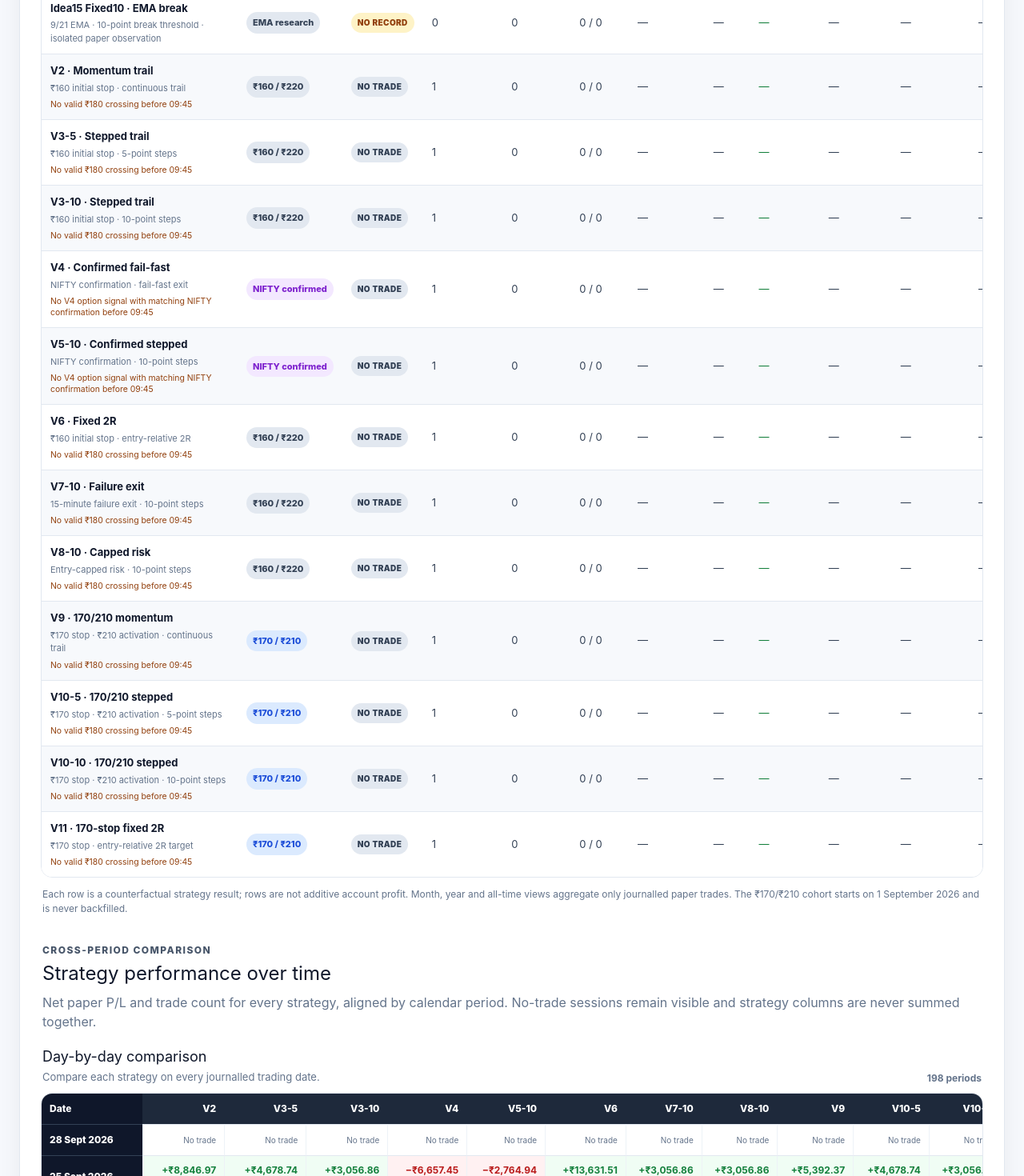
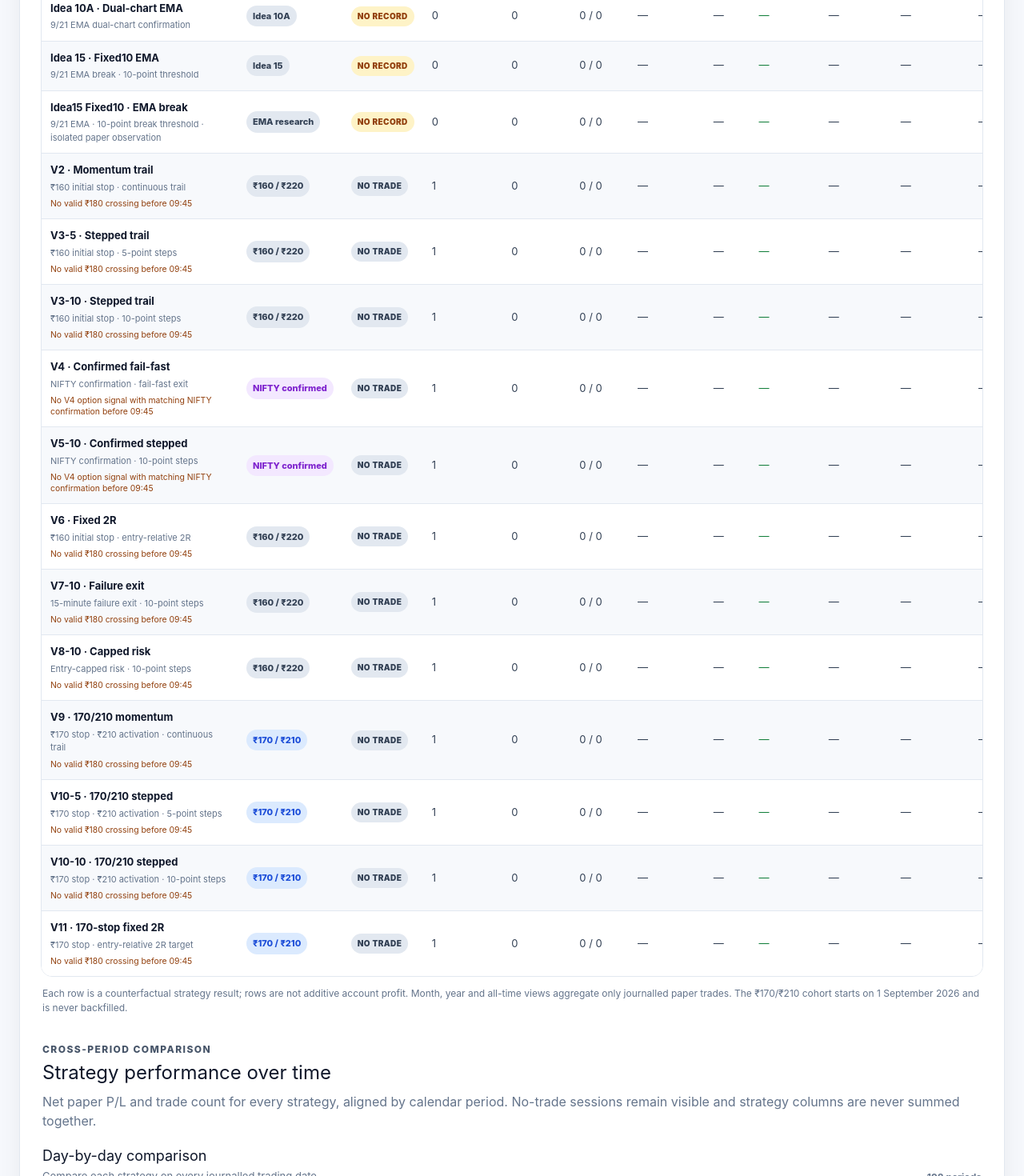
Before and after one commit to imvishalmittal/nifty-options-lab, a Next.js app: page /paper in a window 1280 px wide. Shown: the part 640-2110 px from the top of the page at 80% size. Built offline with nearby package versions, Linux system fonts and the light colour scheme; no server answers.

Commit message:
Show Idea 10A and Idea 15 in paper dashboard

```diff
--- a/app/paper-ledger.tsx
+++ b/app/paper-ledger.tsx
@@ -31,6 +31,8 @@ const strategies: StrategyDefinition[] = [
   { key: "V10-5", label: "V10-5 · 170/210 stepped", shortRule: "₹170 stop · ₹210 activation · 5-point steps", cohort: "₹170 / ₹210", thread: "BASE", sessionKey: "V10-5" },
   { key: "V10-10", label: "V10-10 · 170/210 stepped", shortRule: "₹170 stop · ₹210 activation · 10-point steps", cohort: "₹170 / ₹210", thread: "BASE", sessionKey: "V10-10" },
   { key: "V11", label: "V11 · 170-stop fixed 2R", shortRule: "₹170 stop · entry-relative 2R target", cohort: "₹170 / ₹210", thread: "BASE", sessionKey: "V11" },
+  { key: "IDEA10A", label: "Idea 10A · Dual-chart EMA", shortRule: "9/21 EMA dual-chart confirmation", cohort: "Idea 10A", thread: "IDEA10", sessionKey: "IDEA10A" },
+  { key: "IDEA15_FIXED10", label: "Idea 15 · Fixed10 EMA", shortRule: "9/21 EMA break · 10-point threshold", cohort: "Idea 15", thread: "IDEA15", sessionKey: "IDEA15_FIXED10" },
   { key: "IDEA15_FIXED10", label: "Idea15 Fixed10 · EMA break", shortRule: "9/21 EMA · 10-point break threshold · isolated paper observation", cohort: "EMA research", thread: "IDEA15", isolatedTradeOnly: true },
 ];
 
@@ -79,13 +81,13 @@ function tradeKey(trade: PaperTrade): StrategyKey | null {
   if (version === "V5") return "V5-10"; if (version === "V7") return "V7-10"; if (version === "V8") return "V8-10";
   if (version === "V10") return trade.trailStepPoints === 5 ? "V10-5" : "V10-10";
   if (version === "IDEA15_FIXED10") return "IDEA15_FIXED10";
-  if (["V2", "V4", "V6", "V9", "V11"].includes(version)) return version as StrategyKey;
+  if (["V2", "V4", "V6", "V9", "V11", "IDEA10A", "IDEA15_FIXED10"].includes(version)) return version as StrategyKey;
   const name = trade.strategy ?? "";
   if (name.includes(" V3")) return trade.trailStepPoints === 5 ? "V3-5" : "V3-10";
   if (name.includes(" V5")) return "V5-10"; if (name.includes(" V7")) return "V7-10"; if (name.includes(" V8")) return "V8-10";
   if (name.includes(" V10")) return trade.trailStepPoints === 5 ? "V10-5" : "V10-10";
   if (name.includes("Idea 15 Fixed10")) return "IDEA15_FIXED10";
-  return (["V2", "V4", "V6", "V9", "V11"] as StrategyKey[]).find((key) => name.includes(` ${key}`)) ?? null;
+  return (["V2", "V4", "V6", "V9", "V11", "IDEA10A", "IDEA15_FIXED10"] as StrategyKey[]).find((key) => name.includes(` ${key}`)) ?? null;
 }
 function maxDrawdown(trades: PaperTrade[]) { let equity = 0, peak = 0, drawdown = 0; [...trades].sort((a, b) => a.date.localeCompare(b.date) || a.entryTime.localeCompare(b.entryTime)).forEach((trade) => { equity += trade.totalPnl; peak = Math.max(peak, equity); drawdown = Math.max(drawdown, peak - equity); }); return drawdown; }
 function scopeLabel(scope: Scope, date: string, month: string, year: string) { if (scope === "DATE") return new Date(`${date}T00:00:00`).toLocaleDateString("en-IN", { day: "numeric", month: "long", year: "numeric" }); if (scope === "MONTH") return new Date(`${month}-01T00:00:00`).toLocaleDateString("en-IN", { month: "long", year: "numeric" }); return scope === "YEAR" ? year : "All recorded paper sessions"; }
```
